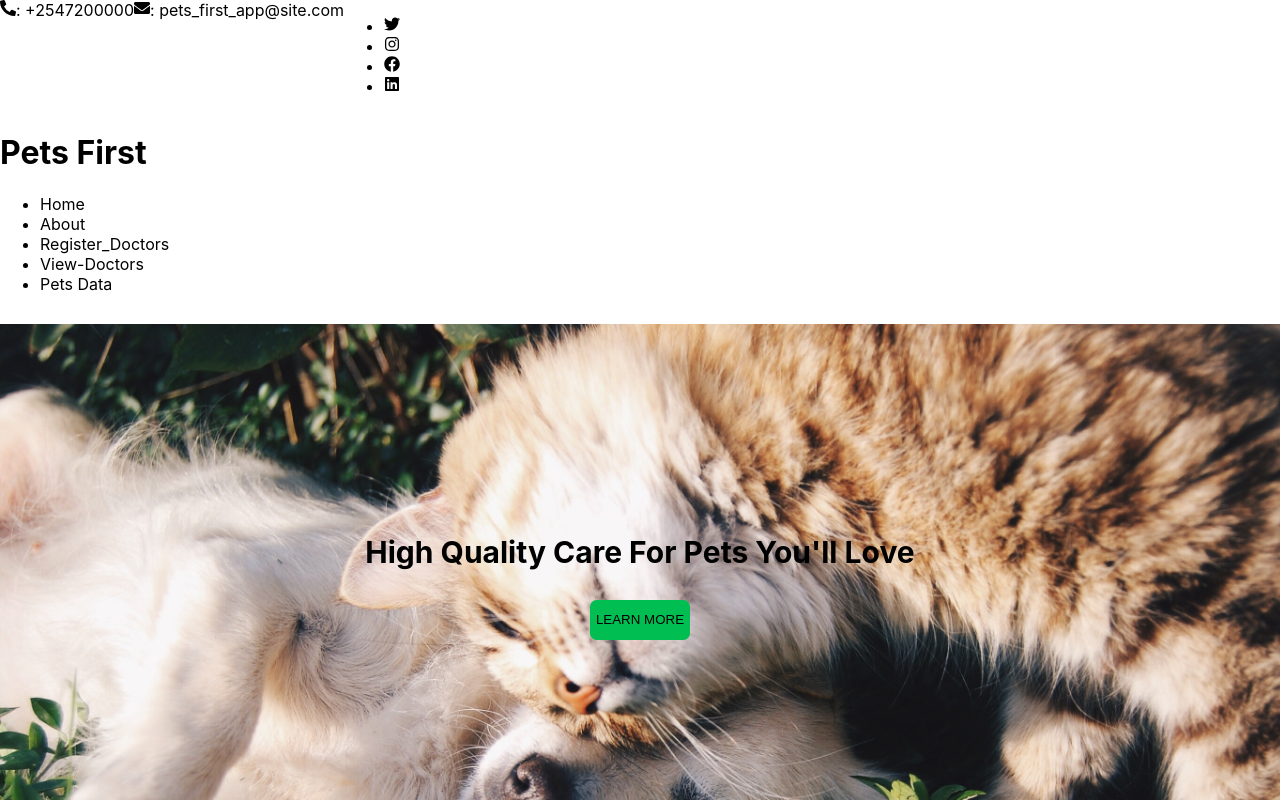
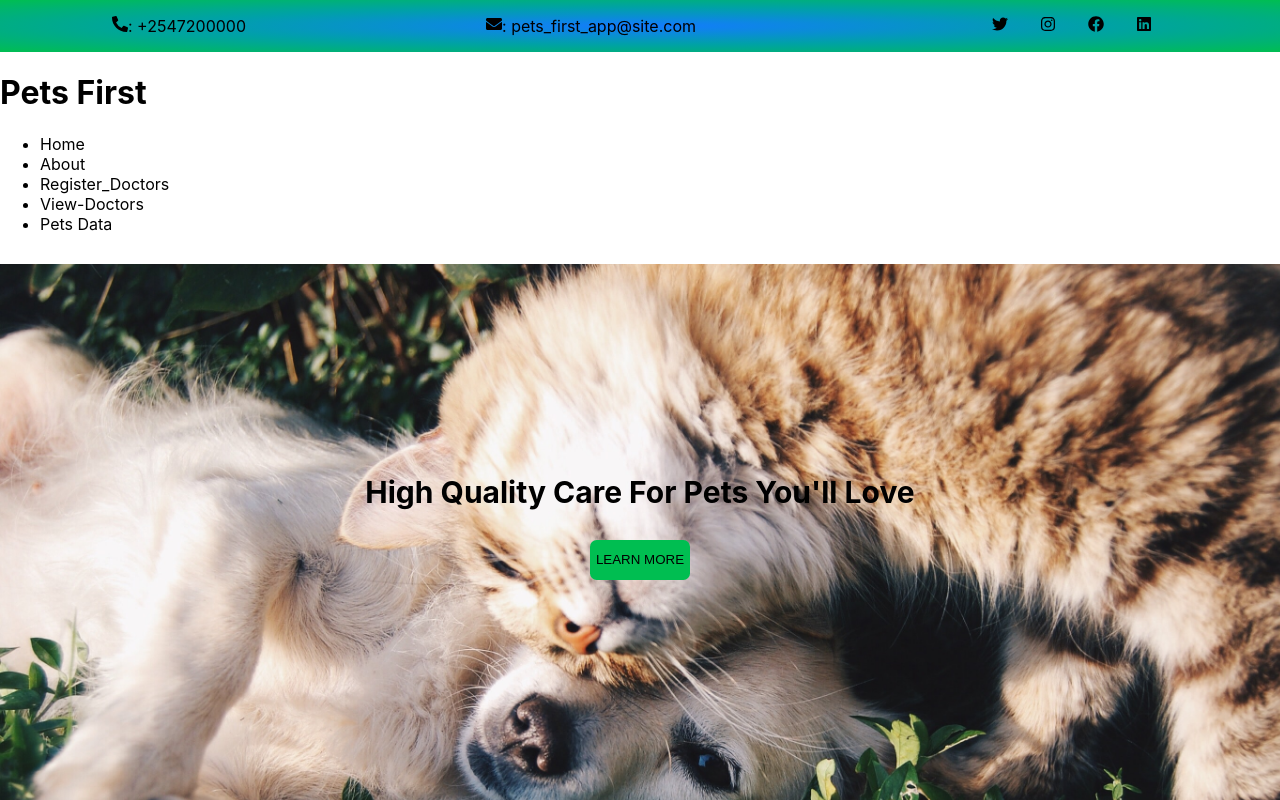
Before and after one commit to MissZamzam/group-7, a React (Create React App) app in the folder client/says-my-vet/: page / in a window 1280 px wide. Shown: the top 800 px of the page. Built offline with nearby package versions, Linux system fonts and the light colour scheme.

Commit message:
update media icons to navbar

```diff
--- a/client/says-my-vet/src/components/NavBar/NavBar.styles.css
+++ b/client/says-my-vet/src/components/NavBar/NavBar.styles.css
@@ -3,4 +3,48 @@
 }
 .media-contacts{
     display: flex;
+    justify-content: space-around;
+    background-image:radial-gradient(#137bff, #00a1a7,#00be51);
+    gap: 1em;
 }
+.phonecall{
+    display: flex;
+    margin-top: 1em;
+}
+
+.mail{
+    display: flex;
+    margin-top: 1em;}
+
+.media-handles > ul {
+    display: flex;
+    text-decoration: none;
+    float: right;
+}
+.media-handles > ul a li{
+    list-style: none;
+    padding: 0 1em 0 1em;
+    /* margin-right: 2em; */
+}
+.media-handles > ul a li:hover{
+    cursor: pointer;
+}
+/* unvisited link */
+a:link {
+  color: green;
+}
+
+/* visited link */
+a:visited {
+  color: green;
+}
+
+/* mouse over link */
+a:hover {
+  color: red;
+}
+
+/* selected link */
+a:active {
+  color: yellow;
+}
```
